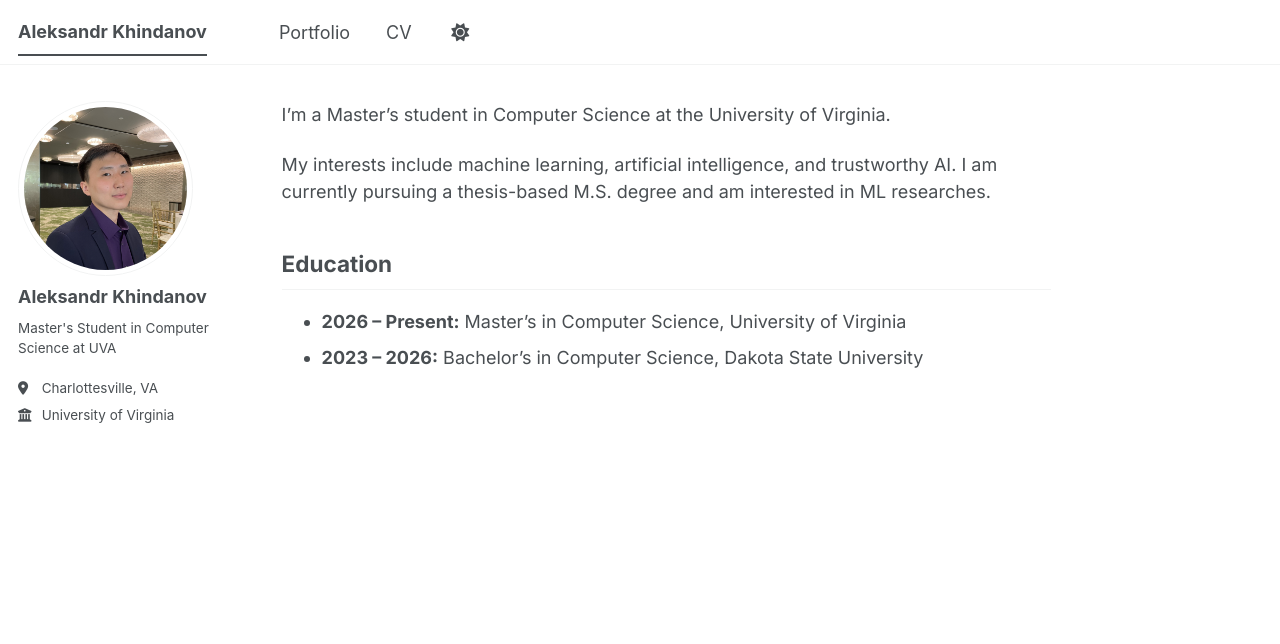
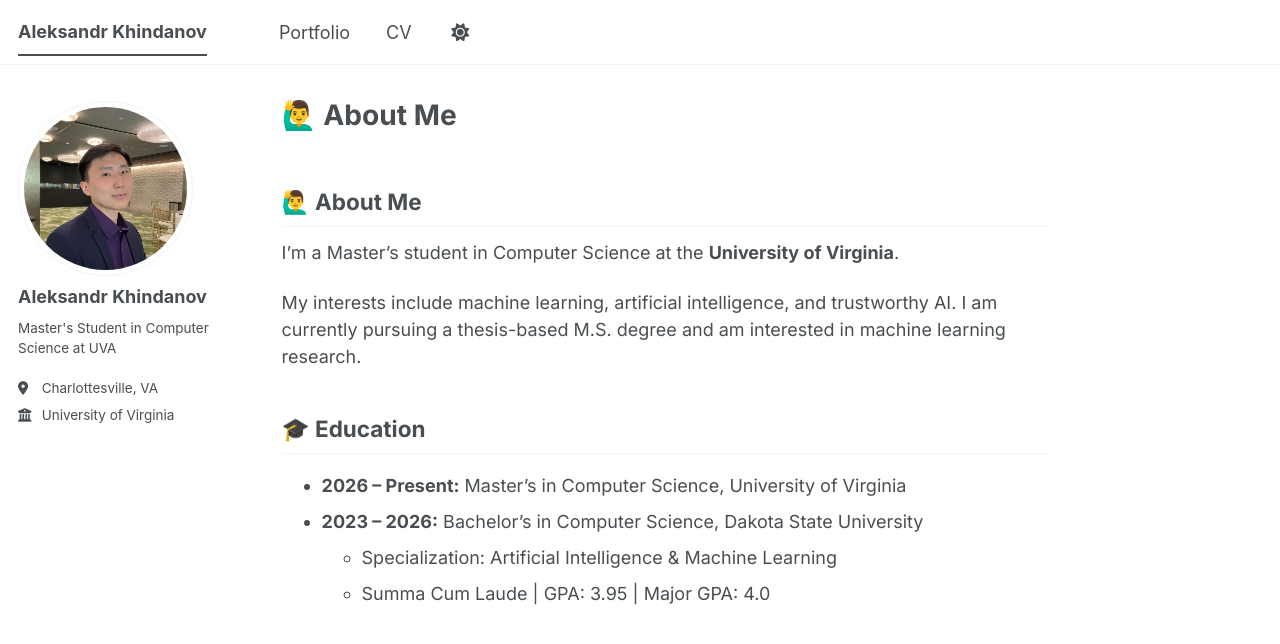
Before and after one commit to thisisaleksandr/thisisaleksandr.github.io, a Jekyll site: the page built from _pages/about.md, in a window 1280 px wide. Shown: the top 644 px of the page. Built offline with Jekyll 4.4.1, drawn with Linux system fonts in a browser that asks for light colours; a style sheet for code colours, icons or effects is not loaded; our own code applies the rules of GitHub Pages for plain Markdown files.

Commit message:
Revise About Me and Education sections
Updated the 'About Me' section with improved formatting and added an education subsection.

```diff
--- a/_pages/about.md
+++ b/_pages/about.md
@@ -7,11 +7,15 @@ redirect_from:
   - /about.html
 ---
 
-I'm a Master's student in Computer Science at the University of Virginia.
+## 🙋‍♂️ About Me
 
-My interests include machine learning, artificial intelligence, and trustworthy AI. I am currently pursuing a thesis-based M.S. degree and am interested in ML researches.
+I'm a Master's student in Computer Science at the **University of Virginia**.
 
-## Education
+My interests include machine learning, artificial intelligence, and trustworthy AI. I am currently pursuing a thesis-based M.S. degree and am interested in machine learning research.
+
+## 🎓 Education
 
 - **2026 – Present:** Master's in Computer Science, University of Virginia
 - **2023 – 2026:** Bachelor's in Computer Science, Dakota State University
+  - Specialization: Artificial Intelligence & Machine Learning
+  - Summa Cum Laude \| GPA: 3.95 \| Major GPA: 4.0
```
